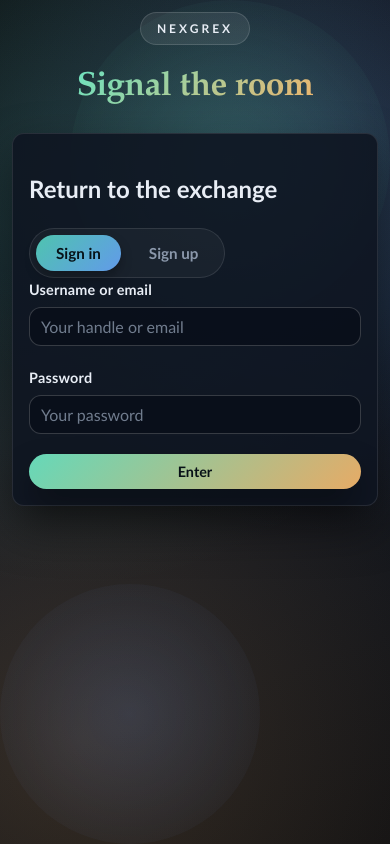
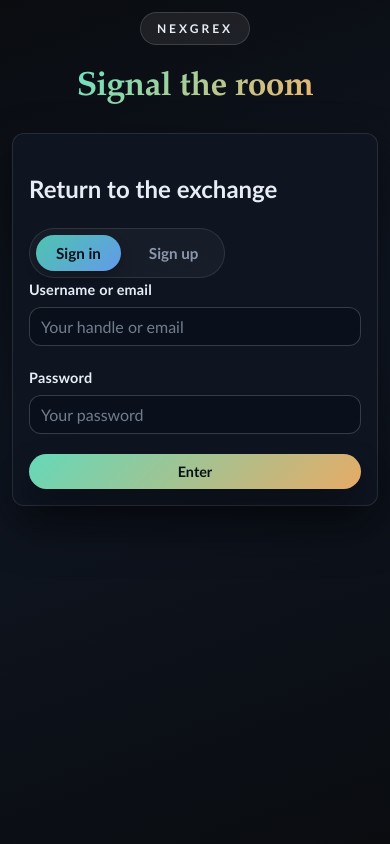
Before and after one commit to well1llb3dan2/nexgrex, a React (Vite) app in the folder client/: page / in a window 390 px wide. Built offline with nearby package versions, Linux system fonts and the light colour scheme; no server answers.

Commit message:
Fix mobile viewport overflow and eliminate GPU layer flicker from body pseudo-elements

```diff
--- a/client/index.html
+++ b/client/index.html
@@ -2,7 +2,7 @@
 <html lang="en">
   <head>
     <meta charset="UTF-8" />
-    <meta name="viewport" content="width=device-width, initial-scale=1.0, viewport-fit=cover" />
+    <meta name="viewport" content="width=device-width, initial-scale=1.0, maximum-scale=1.0, viewport-fit=cover, interactive-widget=resizes-content" />
     <meta name="theme-color" content="#06b6d4" />
     <meta name="description" content="One room. One pulse. All of us together." />
     <meta name="mobile-web-app-capable" content="yes" />
@@ -23,8 +23,6 @@
         var _t = localStorage.getItem("nexgrex-theme") || "midnight";
         document.documentElement.dataset.theme = _t;
       } catch (e) {}
-
-
     </script>
   </body>
 </html>
--- a/client/src/index.css
+++ b/client/src/index.css
@@ -135,52 +135,23 @@
 
   html,
   body {
-    height: 100%;
     margin: 0;
     padding: 0;
+    height: 100%;
+    height: 100dvh;
+    overflow: hidden;
   }
 
   body {
     font-family: var(--font-body);
     color: var(--ink);
-    background: var(--bg-layer-1), var(--bg-layer-2), var(--bg-layer-3), var(--bg-layer-4);
-    overflow-x: hidden;
+    background: var(--bg-layer-4);
     line-height: 1.6;
     -webkit-font-smoothing: antialiased;
     -moz-osx-font-smoothing: grayscale;
     -webkit-touch-callout: none;
     -webkit-user-select: none;
     user-select: none;
-
-    &::before,
-    &::after {
-      content: "";
-      position: fixed;
-      inset: auto;
-      width: 260px;
-      height: 260px;
-      border-radius: 999px;
-      opacity: 0.7;
-      z-index: 0;
-    }
-
-    &::before {
-      top: 0;
-      right: 0;
-      background: var(--shape-1);
-      width: var(--shape-1-size);
-      height: var(--shape-1-size);
-      transform: translate(var(--shape-1-pos));
-    }
-
-    &::after {
-      bottom: 0;
-      left: 0;
-      background: var(--shape-2);
-      width: var(--shape-2-size);
-      height: var(--shape-2-size);
-      transform: translate(var(--shape-2-pos));
-    }
   }
 
   #root {
@@ -189,6 +160,7 @@
     display: flex;
     flex-direction: column;
     height: 100%;
+    overflow: hidden;
   }
 }
 
@@ -202,10 +174,7 @@
     flex-direction: column;
     height: 100%;
     gap: 18px;
-
-    @supports (height: 100dvh) {
-      height: 100dvh;
-    }
+    overflow: hidden;
   }
 
   .hero {
@@ -984,7 +953,6 @@
     background: rgba(255, 255, 255, 0.04);
     border-radius: var(--radius-soft);
     border: 1px solid var(--border-color);
-    animation: slideIn 0.3s ease;
 
     img {
       max-width: 120px;
@@ -1060,7 +1028,6 @@
     border: 1px solid rgba(85, 214, 190, 0.3);
     display: grid;
     gap: 12px;
-    animation: slideIn 0.3s ease;
   }
 
   .invite-label {
```
